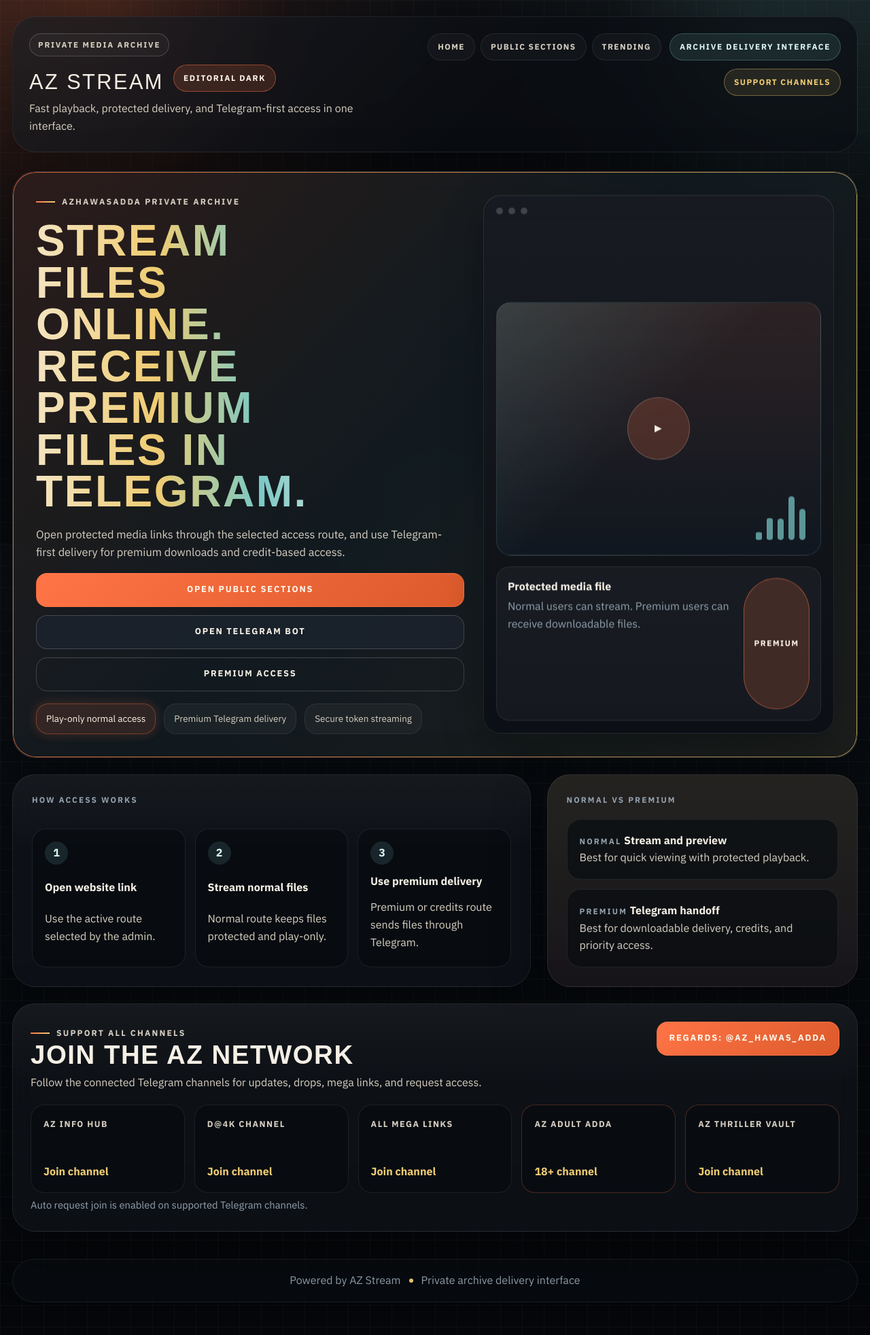
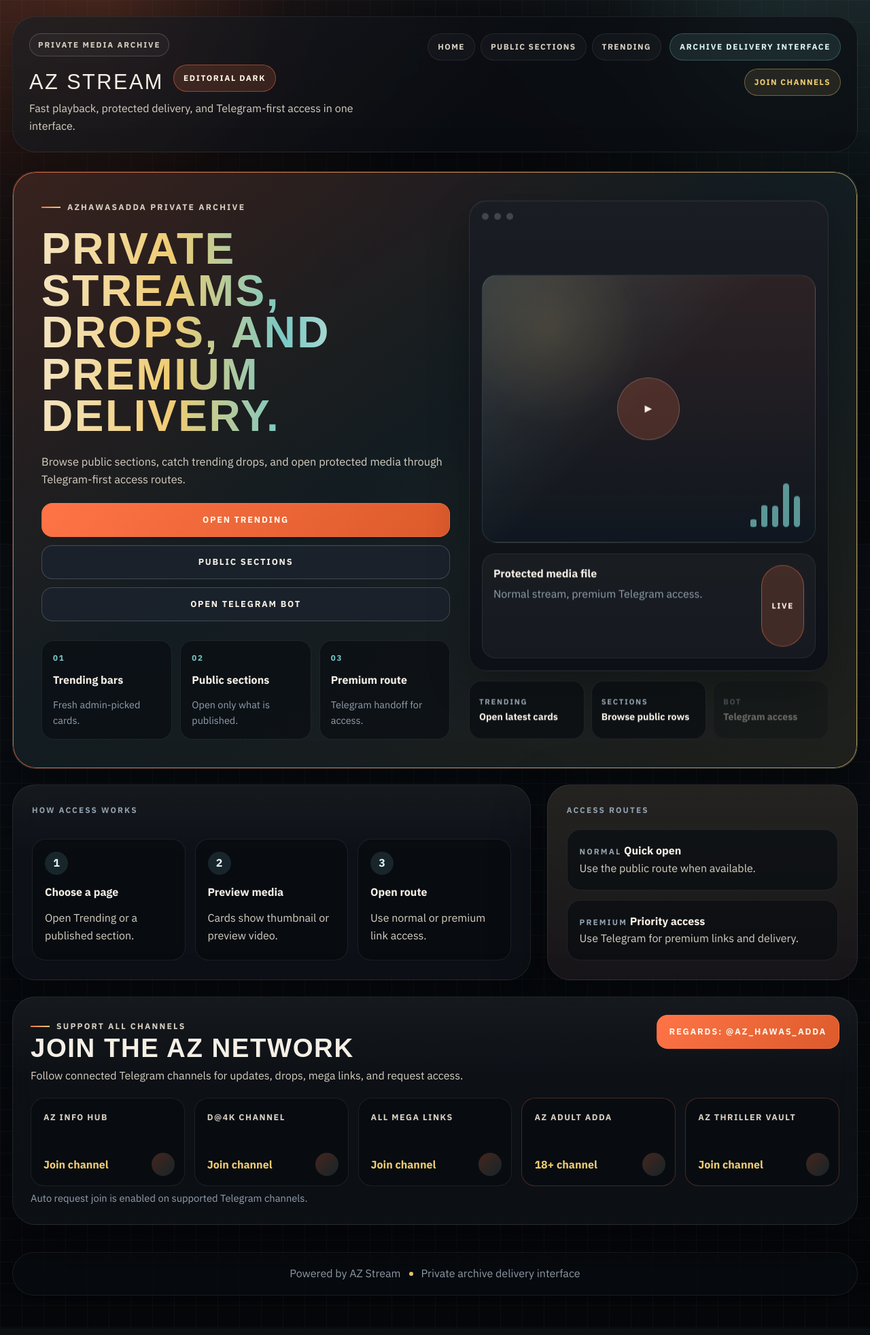
Before and after one commit to beast-69-bot/azfileconversion, a FastAPI app: page / in a window 1280 px wide. Shown: the whole page at 68% size. After the commit the page ends 1906 px from the top, so only its background shows below. Run offline with FastAPI, Linux system fonts and the light colour scheme; parts of the project's set-up code (start-up, migrations or seed data) failed here and were passed over; some web fonts are replaced.

Commit message:
Improve homepage UI

```diff
--- a/app/static/styles.css
+++ b/app/static/styles.css
@@ -1192,29 +1192,82 @@ body.is-loading .content {
 
 .home-hero {
   display: grid;
-  grid-template-columns: minmax(0, 1.1fr) minmax(360px, 0.9fr);
+  grid-template-columns: minmax(0, 1fr) minmax(360px, 0.88fr);
   gap: 28px;
   align-items: stretch;
-  padding: 34px;
+  min-height: 620px;
+  padding: 42px;
   background:
-    linear-gradient(135deg, rgba(255, 116, 70, 0.13), rgba(121, 200, 197, 0.06) 48%, rgba(240, 204, 114, 0.08)),
+    linear-gradient(145deg, rgba(255, 116, 70, 0.18), rgba(121, 200, 197, 0.07) 46%, rgba(240, 204, 114, 0.09)),
     rgba(12, 16, 22, 0.88);
 }
 
 .home-hero-copy {
   display: grid;
   align-content: center;
-  gap: 18px;
+  gap: 22px;
+  min-width: 0;
+}
+
+.home-hero-copy h1 {
+  max-width: 13ch;
+}
+
+.home-metrics {
+  display: grid;
+  grid-template-columns: repeat(3, minmax(0, 1fr));
+  gap: 12px;
+  margin-top: 6px;
+}
+
+.home-metrics > div {
+  display: grid;
+  gap: 8px;
+  min-height: 146px;
+  padding: 16px;
+  align-content: space-between;
+  border: 1px solid var(--line);
+  border-radius: 18px;
+  background: rgba(7, 11, 16, 0.58);
+}
+
+.home-metrics span {
+  color: var(--accent-cool);
+  font-size: 0.72rem;
+  font-weight: 800;
+  letter-spacing: 0.16em;
+  text-transform: uppercase;
+}
+
+.home-metrics strong {
+  color: var(--ink);
+  line-height: 1.2;
+}
+
+.home-metrics p {
+  color: var(--muted);
+  font-size: 0.9rem;
 }
 
 .home-preview {
   display: grid;
+  grid-template-rows: minmax(0, 1fr) auto;
+  gap: 14px;
+  min-height: 420px;
+  padding: 0;
+  border: 0;
+  border-radius: 0;
+  background: transparent;
+  box-shadow: none;
+}
+
+.preview-shell {
+  display: grid;
   gap: 16px;
-  min-height: 420px;
   padding: 18px;
   border: 1px solid var(--line);
   border-radius: 26px;
-  background: linear-gradient(180deg, rgba(255, 255, 255, 0.06), rgba(255, 255, 255, 0.01)), #090d13;
+  background: linear-gradient(180deg, rgba(255, 255, 255, 0.07), rgba(255, 255, 255, 0.015)), #090d13;
   box-shadow: inset 0 1px 0 rgba(255, 255, 255, 0.08), 0 22px 60px rgba(0, 0, 0, 0.26);
 }
 
@@ -1233,10 +1286,11 @@ body.is-loading .content {
 .preview-player {
   display: grid;
   place-items: center;
-  min-height: 260px;
+  min-height: 330px;
   border: 1px solid rgba(121, 200, 197, 0.18);
   border-radius: 22px;
   background:
+    radial-gradient(circle at 20% 20%, rgba(240, 204, 114, 0.12), transparent 28%),
     linear-gradient(135deg, rgba(121, 200, 197, 0.18), transparent 48%),
     linear-gradient(180deg, rgba(255, 116, 70, 0.12), transparent),
     #101720;
@@ -1298,6 +1352,44 @@ body.is-loading .content {
   color: var(--muted);
 }
 
+.preview-stack {
+  display: grid;
+  grid-template-columns: repeat(3, minmax(0, 1fr));
+  gap: 10px;
+}
+
+.preview-stack a {
+  display: grid;
+  gap: 5px;
+  min-height: 86px;
+  padding: 14px;
+  align-content: center;
+  border: 1px solid var(--line);
+  border-radius: 18px;
+  background: rgba(8, 12, 17, 0.68);
+  transition: transform 160ms ease, border-color 160ms ease, background 160ms ease;
+}
+
+.preview-stack a:hover {
+  transform: translateY(-2px);
+  border-color: rgba(121, 200, 197, 0.36);
+  background: rgba(121, 200, 197, 0.08);
+}
+
+.preview-stack span {
+  color: var(--muted);
+  font-size: 0.7rem;
+  font-weight: 800;
+  letter-spacing: 0.15em;
+  text-transform: uppercase;
+}
+
+.preview-stack strong {
+  color: var(--ink);
+  font-size: 0.88rem;
+  line-height: 1.25;
+}
+
 .home-grid {
   display: grid;
   grid-template-columns: minmax(0, 1.25fr) minmax(320px, 0.75fr);
@@ -1404,7 +1496,20 @@ body.is-loading .content {
   min-height: 130px;
   padding: 18px;
   align-content: space-between;
+  position: relative;
+  overflow: hidden;
   transition: transform 160ms ease, border-color 160ms ease, background 160ms ease;
+}
+
+.channel-card::after {
+  content: "";
+  position: absolute;
+  inset: auto 14px 14px auto;
+  width: 34px;
+  height: 34px;
+  border-radius: 50%;
+  background: linear-gradient(135deg, rgba(255, 116, 70, 0.34), rgba(121, 200, 197, 0.18));
+  opacity: 0.72;
 }
 
 .channel-card span {
@@ -1767,6 +1872,10 @@ body.is-loading .content {
     grid-template-columns: 1fr;
   }
 
+  .home-hero {
+    min-height: auto;
+  }
+
   .home-section-grid,
   .channel-grid,
   .public-section-grid {
@@ -1787,6 +1896,15 @@ body.is-loading .content {
     padding: 20px;
   }
 
+  .home-metrics,
+  .preview-stack {
+    grid-template-columns: 1fr;
+  }
+
+  .home-metrics > div {
+    min-height: 118px;
+  }
+
   .home-preview {
     min-height: 320px;
   }
--- a/app/templates/home.html
+++ b/app/templates/home.html
@@ -3,28 +3,41 @@
 {% block title %}AzhawaSadda - Private Stream Archive{% endblock %}
 
 {% block header_extra %}
-<a class="header-action" href="#channels">Support channels</a>
+<a class="header-action" href="#channels">Join channels</a>
 {% endblock %}
 
 {% block content %}
 <div class="home-frame">
-    <section class="home-hero card animate-in">
+    <section class="home-hero card animate-in" aria-labelledby="home-title">
         <div class="home-hero-copy">
             <div class="eyebrow">AzhawaSadda private archive</div>
-            <h1>Stream files online. Receive premium files in Telegram.</h1>
-            <p class="lede">Open protected media links through the selected access route, and use Telegram-first delivery for premium downloads and credit-based access.</p>
+            <h1 id="home-title">Private streams, drops, and premium delivery.</h1>
+            <p class="lede">Browse public sections, catch trending drops, and open protected media through Telegram-first access routes.</p>
             <div class="actions-row">
-                <a class="btn btn-primary" href="/sections">Open public sections</a>
+                <a class="btn btn-primary" href="/trending">Open trending</a>
+                <a class="btn btn-secondary" href="/sections">Public sections</a>
                 <a class="btn btn-secondary {{ '' if bot_ready else 'btn-disabled' }}" href="{{ bot_link }}">Open Telegram bot</a>
-                <a class="btn btn-ghost" href="#premium">Premium access</a>
             </div>
-            <div class="chip-row">
-                <span class="chip chip-accent">Play-only normal access</span>
-                <span class="chip">Premium Telegram delivery</span>
-                <span class="chip">Secure token streaming</span>
+            <div class="home-metrics" aria-label="Access highlights">
+                <div>
+                    <span>01</span>
+                    <strong>Trending bars</strong>
+                    <p>Fresh admin-picked cards.</p>
+                </div>
+                <div>
+                    <span>02</span>
+                    <strong>Public sections</strong>
+                    <p>Open only what is published.</p>
+                </div>
+                <div>
+                    <span>03</span>
+                    <strong>Premium route</strong>
+                    <p>Telegram handoff for access.</p>
                 </div>
             </div>
-        <div class="home-preview" aria-label="Archive preview">
+        </div>
+        <div class="home-preview" aria-label="Access dashboard preview">
+            <div class="preview-shell">
                 <div class="preview-topbar">
                     <span></span>
                     <span></span>
@@ -39,9 +52,15 @@
                 <div class="preview-file">
                     <div>
                         <strong>Protected media file</strong>
-                    <p>Normal users can stream. Premium users can receive downloadable files.</p>
+                        <p>Normal stream, premium Telegram access.</p>
                     </div>
-                <span class="badge badge-trending">Premium</span>
+                    <span class="badge badge-trending">Live</span>
+                </div>
+            </div>
+            <div class="preview-stack">
+                <a href="/trending"><span>Trending</span><strong>Open latest cards</strong></a>
+                <a href="/sections"><span>Sections</span><strong>Browse public rows</strong></a>
+                <a class="{{ '' if bot_ready else 'btn-disabled' }}" href="{{ bot_link }}"><span>Bot</span><strong>Telegram access</strong></a>
             </div>
         </div>
     </section>
@@ -50,24 +69,24 @@
         <div class="panel home-panel reveal">
             <div class="panel-title">How access works</div>
             <div class="step-list">
-                <div class="step-card"><span>1</span><strong>Open website link</strong><p>Use the active route selected by the admin.</p></div>
-                <div class="step-card"><span>2</span><strong>Stream normal files</strong><p>Normal route keeps files protected and play-only.</p></div>
-                <div class="step-card"><span>3</span><strong>Use premium delivery</strong><p>Premium or credits route sends files through Telegram.</p></div>
+                <div class="step-card"><span>1</span><strong>Choose a page</strong><p>Open Trending or a published section.</p></div>
+                <div class="step-card"><span>2</span><strong>Preview media</strong><p>Cards show thumbnail or preview video.</p></div>
+                <div class="step-card"><span>3</span><strong>Open route</strong><p>Use normal or premium link access.</p></div>
             </div>
         </div>
 
         <div id="premium" class="panel home-panel premium-panel reveal">
-            <div class="panel-title">Normal vs Premium</div>
+            <div class="panel-title">Access routes</div>
             <div class="access-compare">
                 <div>
                     <span class="route-kicker">Normal</span>
-                    <strong>Stream and preview</strong>
-                    <p>Best for quick viewing with protected playback.</p>
+                    <strong>Quick open</strong>
+                    <p>Use the public route when available.</p>
                 </div>
                 <div>
                     <span class="route-kicker">Premium</span>
-                    <strong>Telegram handoff</strong>
-                    <p>Best for downloadable delivery, credits, and priority access.</p>
+                    <strong>Priority access</strong>
+                    <p>Use Telegram for premium links and delivery.</p>
                 </div>
             </div>
         </div>
@@ -78,7 +97,7 @@
             <div>
                 <div class="eyebrow">Support all channels</div>
                 <h2>Join the AZ network</h2>
-                <p>Follow the connected Telegram channels for updates, drops, mega links, and request access.</p>
+                <p>Follow connected Telegram channels for updates, drops, mega links, and request access.</p>
             </div>
             <a class="btn btn-primary" href="https://t.me/Az_Hawas_Adda">Regards: @Az_Hawas_Adda</a>
         </div>
```
Lines whose indentation alone changed are shown as unchanged.
